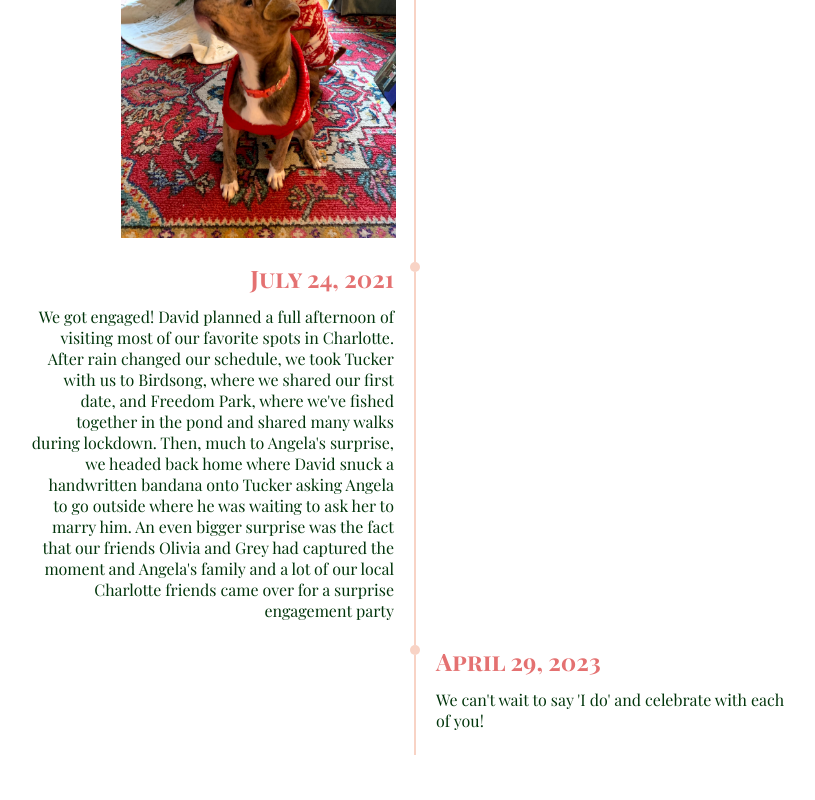
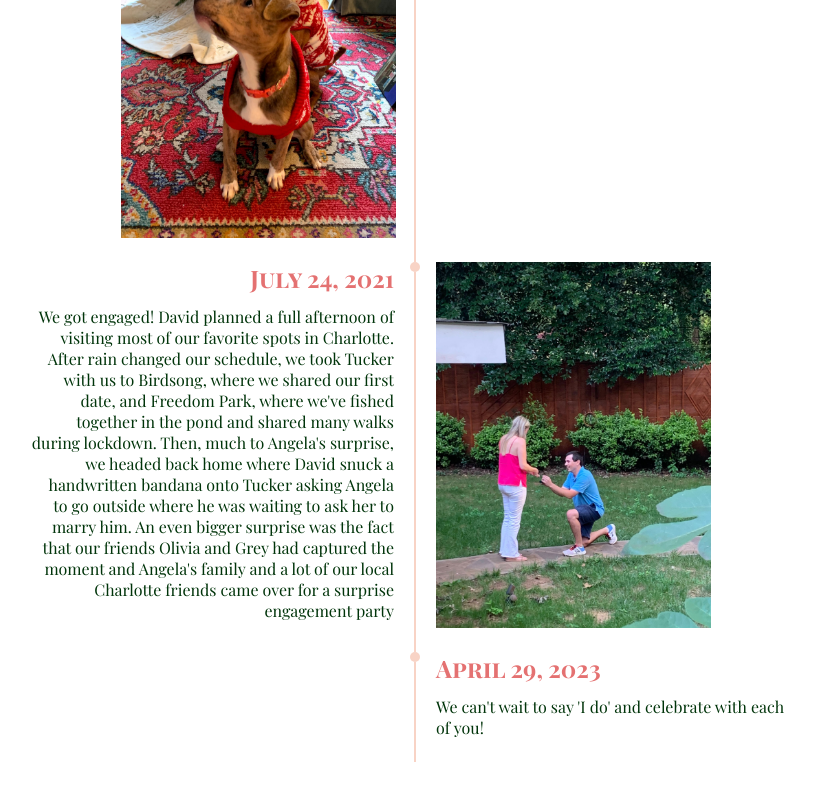
Before and after one commit to angevogler/wedding-website, a React (Create React App) app: page / in a window 1280 px wide. Shown: the part 2098-2898 px from the top of the page, without its empty margins (225-1040 px from the left). Built offline with nearby package versions, Linux system fonts and the light colour scheme.

Commit message:
adding engagement photo

```diff
--- a/src/components/homePage/components/DesktopTimeline.tsx
+++ b/src/components/homePage/components/DesktopTimeline.tsx
@@ -11,6 +11,8 @@ import summerFall2020Image1Small from '../../../assets/photos/summer-fall-2020-s
 import summerFall2020Image1 from '../../../assets/photos/summer-fall-2020.jpg'
 import summerFall2020Image2Small from '../../../assets/photos/summer-fall-2020-2-small.jpeg'
 import summerFall2020Image2 from '../../../assets/photos/summer-fall-2020-2.jpg'
+import engagementImageSmall from '../../../assets/photos/engagement-photo-small.jpeg'
+import engagementImage from '../../../assets/photos/engagement-photo.jpg'
 
 import { color, breakpoints } from '../../../styles/theme'
 
@@ -116,6 +118,7 @@ const DesktopTimeline: React.FC = () => (
                 <TimelineItem
                     position={timelineItems[3].position}
                     isAlternating
+                    hasOppositeContent
                 >
                     <TimelineContent position={timelineItems[3].position}>
                         <StyledH3>{timelineItems[3].title}</StyledH3>
@@ -125,6 +128,13 @@ const DesktopTimeline: React.FC = () => (
                         <TimelineConnectorDot />
                         <TimelineConnector />
                     </TimelineSeparator>
+                    <TimelineContent position={TimelineContentPosition.RIGHT}>
+                        <EngagementPhotoImage
+                            src={engagementImage}
+                            placeholderSrc={engagementImageSmall}
+                            alt="engagement-img"
+                        />
+                    </TimelineContent>
                 </TimelineItem>
 
                 <TimelineItem
@@ -186,4 +196,8 @@ const SummerFall2020Image2 = styled(ProgressiveImage)`
     margin-left: 90px;
 `
 
+const EngagementPhotoImage = styled(ProgressiveImage)`
+    width: 275px;
+`
+
 export default DesktopTimeline
```
